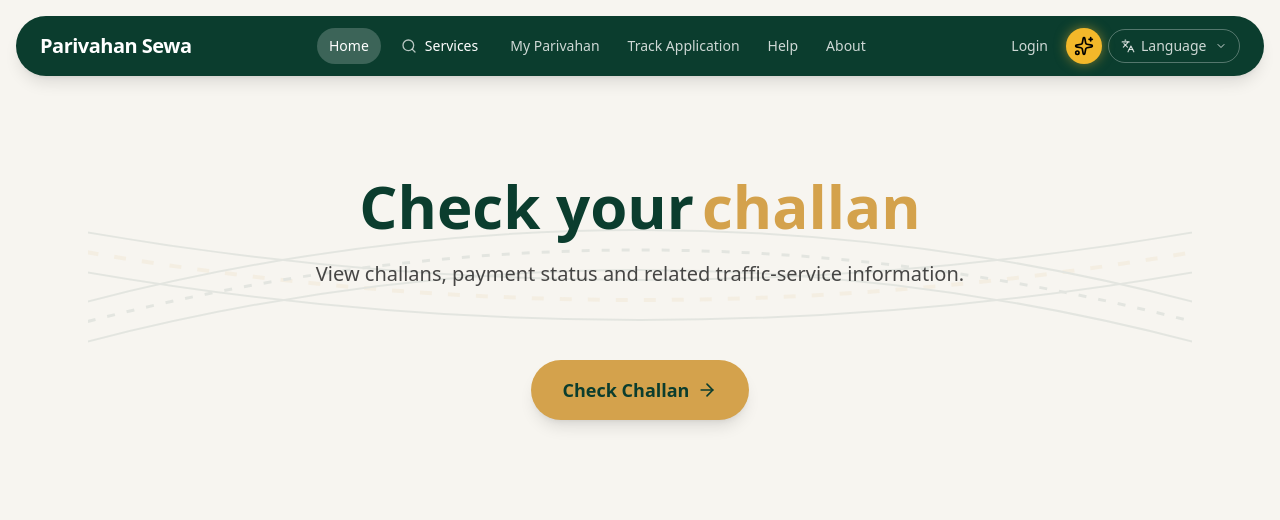
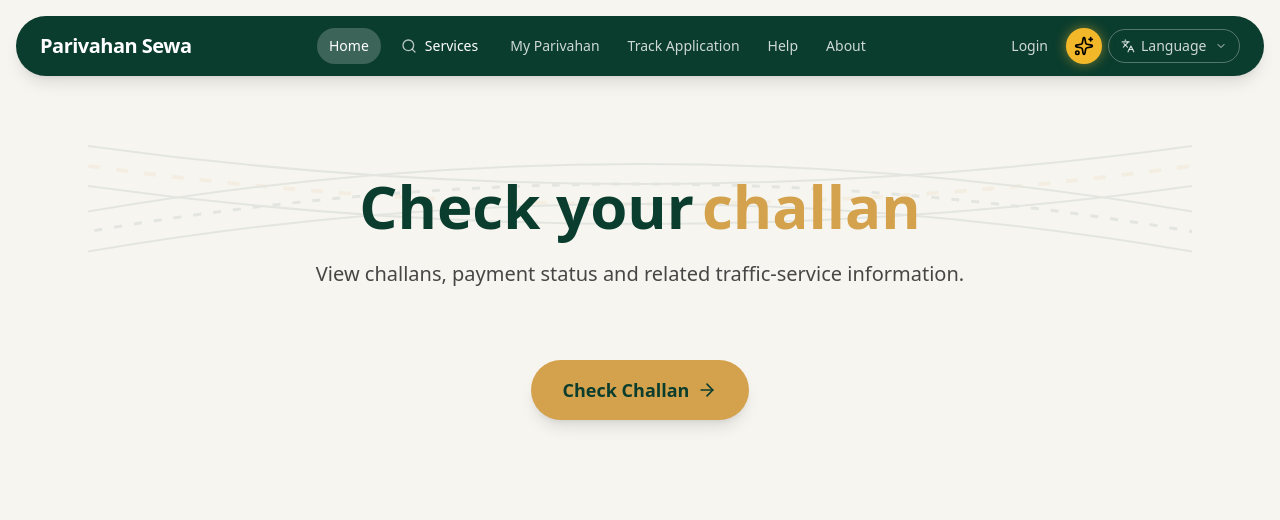
Before and after one commit to vaibhavvvvjain03/BUILD-WHAT-MOVES-INDIA, a Next.js app: page / in a window 1280 px wide. Shown: the top 520 px of the page. Built offline with nearby package versions, Linux system fonts and the light colour scheme.

Commit message:
Adjust hero SVG paths to stay behind welcome badge and avoid overlapping main text

```diff
--- a/app/page.tsx
+++ b/app/page.tsx
@@ -71,23 +71,23 @@ export default function Home() {
       <section className="relative pt-8 pb-16 md:pt-12 md:pb-24 text-center">
 
         {/* Subtle Background Pattern (Highway Motif with Animated Vehicles) */}
-        <div className="absolute -top-12 left-0 right-0 h-[400px] overflow-hidden pointer-events-none -z-10">
-          <svg viewBox="0 0 1400 400" preserveAspectRatio="xMidYMid slice" className="w-full h-full">
+        <div className="absolute -top-16 left-0 right-0 h-[280px] overflow-hidden pointer-events-none -z-10">
+          <svg viewBox="0 0 1400 280" preserveAspectRatio="xMidYMid slice" className="w-full h-full">
             <defs>
-              <path id="mainRoad" d="M-100,120 Q700,320 1500,120" />
-              <path id="secondaryRoadReverse" d="M1500,320 Q700,20 -100,320" />
+              <path id="mainRoad" d="M-100,60 Q700,220 1500,60" />
+              <path id="secondaryRoadReverse" d="M1500,220 Q700,20 -100,220" />
             </defs>
 
             {/* Road group */}
             <g className="stroke-primary fill-none stroke-[2px] opacity-[0.08]">
-              <path d="M-100,100 Q700,300 1500,100" />
+              <path d="M-100,40 Q700,200 1500,40" />
               <use xlinkHref="#mainRoad" strokeDasharray="12,16" strokeWidth="4" className="stroke-accent" />
-              <path d="M-100,140 Q700,340 1500,140" />
+              <path d="M-100,80 Q700,240 1500,80" />
 
               {/* Second sweeping curve */}
-              <path d="M-100,300 Q700,0 1500,300" />
-              <path d="M-100,320 Q700,20 1500,320" strokeDasharray="8,12" strokeWidth="3" />
-              <path d="M-100,340 Q700,40 1500,340" />
+              <path d="M-100,200 Q700,0 1500,200" />
+              <path d="M-100,220 Q700,20 1500,220" strokeDasharray="8,12" strokeWidth="3" />
+              <path d="M-100,240 Q700,40 1500,240" />
             </g>
 
             {/* Car 1 */}
```
